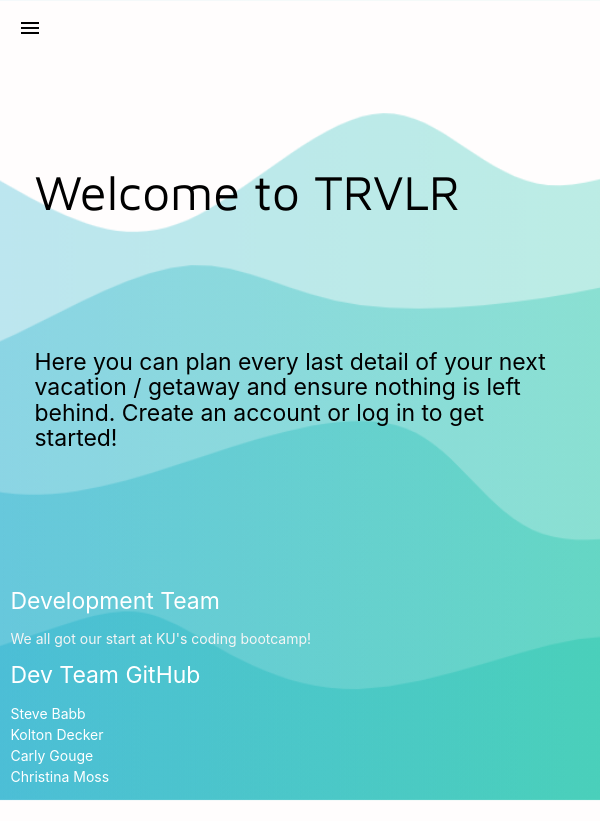
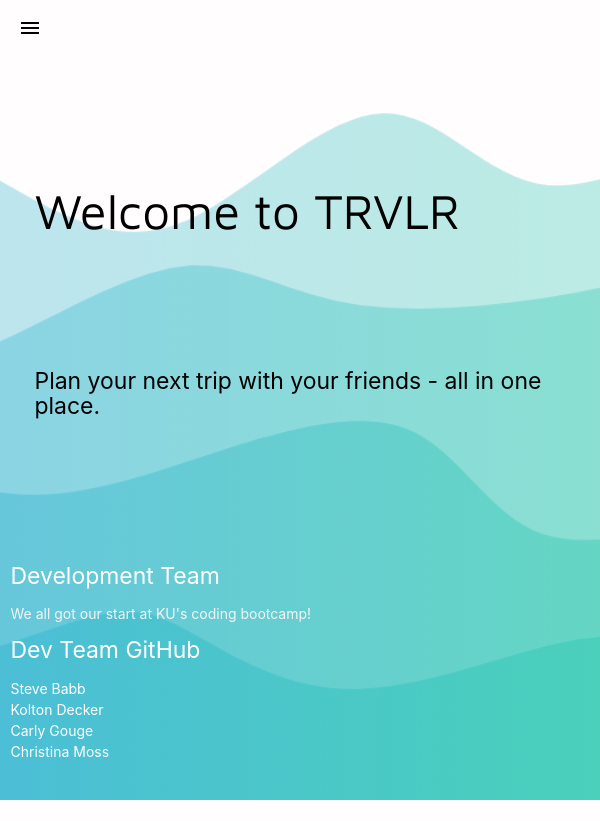
Before and after one commit to verusbabb/TRVLR, a React (Create React App) app in the folder client/: page / in a window 600 px wide. After the commit the page ends 800 px from the top, so only its background shows below. Built offline with nearby package versions, Linux system fonts and the light colour scheme.

Commit message:
Added action buttons to mobile landing page

```diff
--- a/client/public/index.html
+++ b/client/public/index.html
@@ -14,7 +14,7 @@
     <link rel="manifest" href="%PUBLIC_URL%/manifest.json" />
     <link rel="preconnect" href="https://fonts.gstatic.com">
 
-    <link href="https://fonts.googleapis.com/css2?family=Maven+Pro&display=swap" rel="stylesheet">
+    <link href="https://fonts.googleapis.com/css2?family=Maven+Pro:wght@400;800&display=swap" rel="stylesheet">
 
     <link rel="stylesheet" href="https://cdnjs.cloudflare.com/ajax/libs/materialize/1.0.0/css/materialize.min.css">
     <title>TRVLR</title>
--- a/client/src/App.css
+++ b/client/src/App.css
@@ -94,3 +94,33 @@
 .delete-confirm {
   background-color: red !important;
 }
+
+@media screen
+  and (min-device-width: 600px){
+.mobile-buttons, .mobile-welcome {
+  display: none;
+}
+  }
+@media screen
+  and (min-device-width: 320px)
+  and (max-device-width: 600px) {
+.large-welcome {
+  display: none;
+}
+.mobile-welcome {
+  font-weight:800
+}
+
+.mobile-action{
+  text-align: center;
+}
+
+.mobile-buttons{
+  text-align: center;
+}
+.roundedbtn {
+  background-color: black !important;
+  border-radius:16px;
+  margin-bottom: 1em;
+}
+}
--- a/client/src/components/Welcome/index.js
+++ b/client/src/components/Welcome/index.js
@@ -1,18 +1,25 @@
 import "./style.css"
-
+import { Link } from "react-router-dom";
+import { Button } from "react-materialize";
 function index() {
     return (
         <div className="container valign-wrapper">
             <div className="row valign">
-                <div className="col l6 m5">
-                    <div className="card-panel transparentBG no-shadows">
-                    <h1 className="black-text">Welcome to TRVLR</h1>
+                <div className="col l6 m5 s12">
+                    <div className="card-panel transparentBG no-shadows ">
+                    <h1 className="black-text large-welcome">Welcome to TRVLR</h1>
+                    <h1 className="mobile-welcome center-align">T R V L R</h1>
                     </div>
                 </div>
-                <div className="col l6 m5">
-                    <div className="card-panel transparentBG no-shadows">
-                    <h5 className="black-text">Here you can plan every last detail of your next vacation / getaway and ensure nothing is left behind. Create an account or log in to get started!</h5>
+                <div className="col l6 m5 s12">
+                    <div className="card-panel transparentBG no-shadows mobile-action">
+                    <h5 className="black-text">Plan your next trip with your friends - all in one place.</h5>
                     </div>
+                </div>
+                <div className="mobile-buttons">
+                    <Link to="/login" className="roundedbtn btn-small white-text">Log In</Link>
+                    <br></br>
+                    <Link to= "/signup" className="roundedTransparent btn-small transparentBG no-shadows">Sign Up</Link>
                 </div>
             </div>
         </div>
--- a/client/src/components/Welcome/style.css
+++ b/client/src/components/Welcome/style.css
@@ -5,3 +5,10 @@
 .card-panel {
     margin-top: 12% !important;
 }
+
+@media screen
+  and (min-device-width: 320px)
+  and (max-device-width: 992px) {
+
+
+}
```
